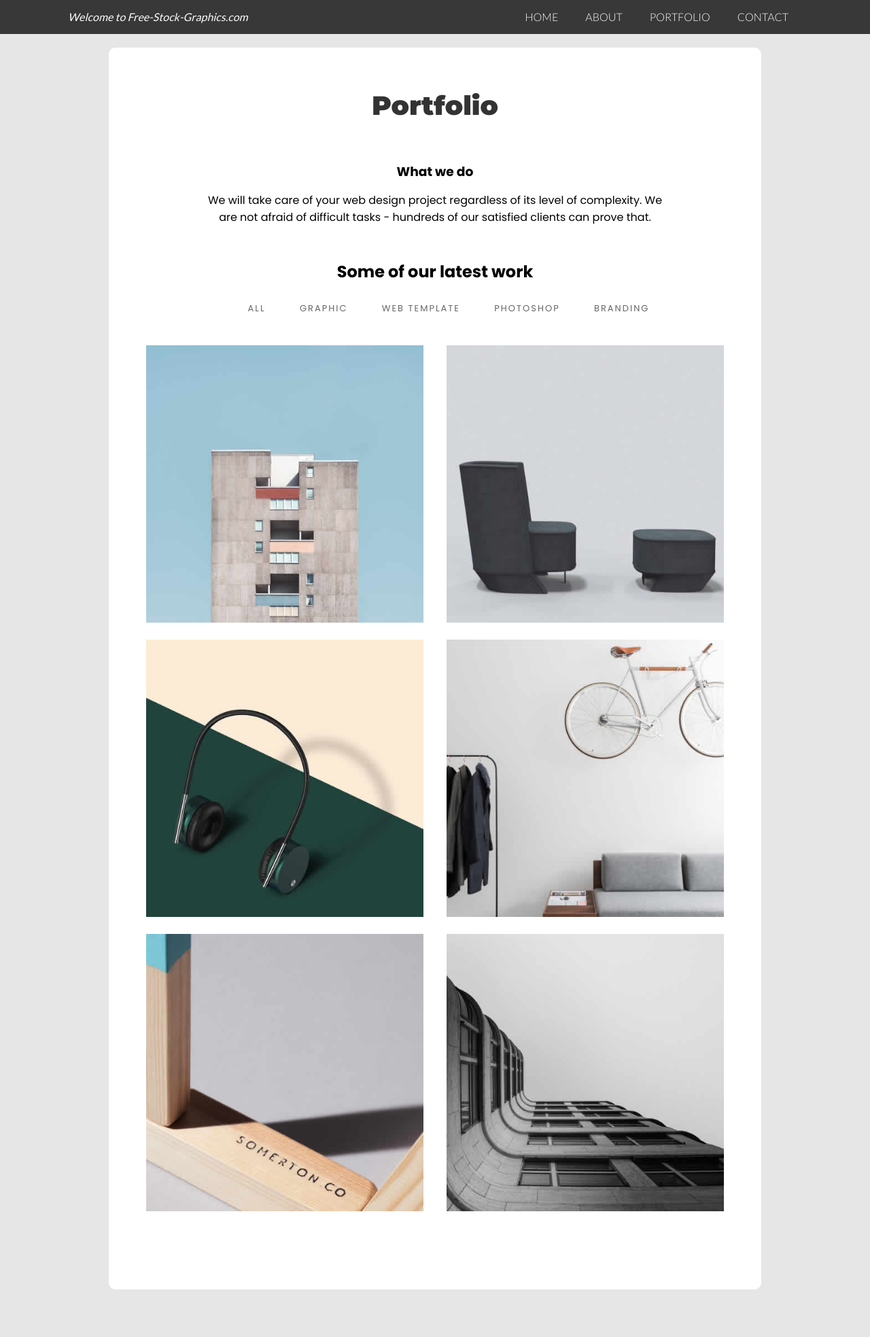
After one commit to nitaq/WebE_Project, a PHP site: page /portfolio.html in a window 1280 px wide. The commit adds this page. Shown: the whole page at 68% size. Run offline with PHP 8.4, Linux system fonts and the light colour scheme.

Commit message:
Created portfolio.html

```diff
--- a/about.html
+++ b/about.html
@@ -13,7 +13,7 @@
 				<ul>
 					<li><a href="index.html">Home</a></li>
 					<li><a href="about.html">About</a></li>
-					<li><a href="#">Work</a></li>
+					<li><a href="portfolio.html">Portfolio</a></li>
 					<li><a href="contact.html">Contact</a></li>
 				</ul>
 			</nav>
--- a/contact.html
+++ b/contact.html
@@ -17,7 +17,7 @@
 				<ul>
 					<li><a href="index.html">Home</a></li>
 					<li><a href="about.html">About</a></li>
-					<li><a href="#">Work</a></li>
+					<li><a href="portfolio.html">Portfolio</a></li>
 					<li><a href="#">Contact</a></li>
 				</ul>
 			</nav>
@@ -27,7 +27,7 @@
 		<!-- FORM -->
 		<div class="container-contact">
 			<form class="contactt-form validate-form">
-				<span class="contactt-form-title">Contact Us</span>
+				<span class="contactt-form-title">Get in touch</span>
 
 
 				<!-- FULL NAME -->
--- a/css/style.css
+++ b/css/style.css
@@ -2,9 +2,6 @@
 {
     color: #e74c3c;
 }
-
-
-
 
 
 
@@ -208,7 +205,8 @@ input[type="number"]::-webkit-inner-spin-button {
 	margin: 70px auto;
 }
 
-.container-contact .contactt-form .contactt-form-title
+.container-contact .contactt-form .contactt-form-title,
+.portfolio-title
 {
 	display: block;
     width: 100%;
@@ -220,6 +218,8 @@ input[type="number"]::-webkit-inner-spin-button {
     padding-bottom: 59px;
     font-weight: 900;
 }
+
+
 
 .validate-input
 {
@@ -593,7 +593,164 @@ textarea:focus, input:focus {
 
 
 
+/****** PORTFOLIO *******/
 
+.container-contact .entry
+{
+	width: 80%;
+	text-align: center;
+	margin: 0 auto;
+}
+
+.container-contact .entry h3
+{
+	margin-bottom: 15px;
+}
+
+.container-contact .entry h2
+{
+	margin: 50px 0 15px;
+}
+
+/* Portfolio section styles
+/* ========================================== */
+
+
+img {
+  width: 100%;
+}
+
+.portfolio-thumb {
+  position: relative;
+  overflow: hidden;
+  margin: 0;
+}
+
+.portfolio-thumb .portfolio-overlay {
+  background: #141414;
+  position: absolute;
+  top: 0;
+  right: 0;
+  bottom: 0;
+  left: 0;
+  width: 100%;
+  height: 100%;
+  opacity: 0;
+  -webkit-transition: all 0.4s ease-in-out;
+  transition: all 0.4s ease-in-out;
+}
+
+.portfolio-thumb:hover .portfolio-overlay {
+  opacity: 0.9;
+}
+
+.portfolio-thumb .portfolio-overlay .portfolio-item {
+    text-align: center;
+    padding: 30% 20px 20px;
+}
+
+.portfolio-thumb .portfolio-overlay .fa {
+    background: #f9f9f9;
+    border-radius: 100px;
+    color: #141414;
+    font-size: 1.3rem;
+    display: inline-block;
+    width: 3.5rem;
+    height: 3.5rem;
+    line-height: 3.5rem;
+    text-align: center;
+    text-decoration: none;
+    margin-bottom: 4px;
+}
+
+
+/*filter css*/
+.filter-wrapper {
+    width: 100%;
+    margin-bottom: 32px;
+    overflow: hidden;
+    text-align: center;
+}
+
+.filter-wrapper li {
+    display: inline-block;
+    margin: 4px;
+}
+
+.filter-wrapper li a {
+    color: #666;
+    font-size: 13px;
+    font-weight: 400;
+    letter-spacing: 2px;
+    padding: 8px 17px;
+    margin-right: 2px;
+    margin-left: 2px;
+    text-transform: uppercase;
+    display: block;
+    text-decoration: none;
+    transition: all 0.4s ease-in-out;
+}
+.filter-wrapper li a:active {
+  background: #111112 !important;
+}
+.filter-wrapper li a:hover,
+.filter-wrapper li a:focus {
+  background: #111112;
+  color: #ffffff;
+}
+
+
+
+/*isotope box css*/
+.iso-box-section {
+    width: 100%;
+}
+
+.iso-box-wrapper {
+    width: 100%;
+    padding: 0;
+    clear: both;
+    position: relative;
+}
+
+.iso-box {
+	width: 48%;
+    position: relative;
+    min-height: 50px;
+    float: left;
+    overflow: hidden;
+
+    margin-bottom: 25px;
+}
+
+.iso-box:first-child
+{
+	margin-right: 4%;
+}
+
+.iso-box h2
+{
+	color: #fff;
+}
+
+.iso-box > a {
+    display: block;
+    width: 100%;
+    height: 100%;
+    overflow: hidden;
+}
+
+.fluid-img {
+    width: 100%;
+    display: block;
+}
+
+.img-responsive
+{
+	display: block;
+    max-width: 100%;
+    height: auto;
+}
 
 
 
--- a/index.html
+++ b/index.html
@@ -18,7 +18,7 @@
 				<ul>
 					<li><a href="#">Home</a></li>
 					<li><a href="about.html">About</a></li>
-					<li><a href="#">Work</a></li>
+					<li><a href="portfolio.html">Portfolio</a></li>
 					<li><a href="contact.html">Contact</a></li>
 				</ul>
 			</nav>
--- /dev/null
+++ b/portfolio.html
@@ -0,0 +1,137 @@
+<!doctype html>
+	<head>
+		<title>Sleek Business - Portfolio</title>
+		<meta charset="UTF-8">
+		<link rel="stylesheet" href="css/style.css">
+
+		<link href="https://fonts.googleapis.com/css?family=Lato:300,400&display=swap" rel="stylesheet">
+		<link href="https://fonts.googleapis.com/css?family=Montserrat:400,600,900&display=swap" rel="stylesheet">
+		<link href="https://fonts.googleapis.com/css?family=Poppins:400,700&display=swap" rel="stylesheet">
+		<link href="https://stackpath.bootstrapcdn.com/font-awesome/4.7.0/css/font-awesome.min.css" rel="stylesheet">
+	</head>
+
+	<body>
+		<!-- Header -->
+		<header>
+			<div class="logo"><i>Welcome to Free-Stock-Graphics.com</i></div>
+			<nav>
+				<ul>
+					<li><a href="index.html">Home</a></li>
+					<li><a href="about.html">About</a></li>
+					<li><a href="#">Portfolio</a></li>
+					<li><a href="contact.html">Contact</a></li>
+				</ul>
+			</nav>
+			<div class="menu-toggle"><i class="fa fa-bars"></i></div>
+		</header>
+
+		<div class="container-contact">
+			<span class="portfolio-title">Portfolio</span>
+			<div class="entry">
+				<h3>What we do</h3>
+				<p>We will take care of your web design project regardless of its level of complexity. We are not afraid of difficult tasks - hundreds of our satisfied clients can prove that.</p>
+
+				<h2>Some of our latest work</h2>
+			</div>
+
+			<div class="images-section">
+				<div class="img-list">
+					<ul class="filter-wrapper">
+						<li><a href="#" data-filter="*" class="selected opc-main-bg">All</a></li>
+                        <li><a href="#" data-filter=".graphic">Graphic</a></li>
+                        <li><a href="#" data-filter=".template">Web template</a></li>
+                        <li><a href="#" data-filter=".photoshop">Photoshop</a></li>
+                        <li><a href="#" data-filter=".branding">Branding</a></li>
+					</ul>
+				</div>
+			</div>
+
+			 <!-- iso box section -->
+                        <div class="iso-box-section wow fadeInUp" data-wow-delay="1s">
+                           <div class="iso-box-wrapper">
+
+                              <div class="iso-box photoshop branding">
+                                 <div class="portfolio-thumb">
+                                    <img src="img/portfolio-img1.jpg" class="img-responsive" alt="Portfolio">
+                                       <div class="portfolio-overlay">
+                                          <div class="portfolio-item">
+                                                <a href="single-project.html"><i class="fa fa-link"></i></a>
+                                                <h2>Project One</h2>
+                                             </div>
+                                       </div>
+                                 </div>
+                              </div>
+                              <div class="iso-box graphic template">
+                                 <div class="portfolio-thumb">
+                                    <img src="img/portfolio-img2.jpg" class="img-responsive" alt="Portfolio">
+                                       <div class="portfolio-overlay">
+                                          <div class="portfolio-item">
+                                                <a href="single-project.html"><i class="fa fa-link"></i></a>
+                                                <h2>Project Two</h2>
+                                             </div>
+                                       </div>
+                                 </div>
+                              </div>
+                            </div>
+                        </div>
+
+                        <div class="iso-box-section wow fadeInUp" data-wow-delay="1s">
+                           <div class="iso-box-wrapper">
+
+                              <div class="iso-box template graphic">
+                                 <div class="portfolio-thumb">
+                                    <img src="img/portfolio-img3.jpg" class="img-responsive" alt="Portfolio">
+                                       <div class="portfolio-overlay">
+                                          <div class="portfolio-item">
+                                                <a href="single-project.html"><i class="fa fa-link"></i></a>
+                                                <h2>Project One</h2>
+                                             </div>
+                                       </div>
+                                 </div>
+                              </div>
+                              <div class="iso-box graphic template">
+                                 <div class="portfolio-thumb">
+                                    <img src="img/portfolio-img4.jpg" class="img-responsive" alt="Portfolio">
+                                       <div class="portfolio-overlay">
+                                          <div class="portfolio-item">
+                                                <a href="single-project.html"><i class="fa fa-link"></i></a>
+                                                <h2>Project Four</h2>
+                                             </div>
+                                       </div>
+                                 </div>
+                              </div>
+                            </div>
+                        </div>
+
+                        <div class="iso-box-section wow fadeInUp" data-wow-delay="1s">
+                           <div class="iso-box-wrapper">
+
+                              <div class="iso-box photoshop branding">
+                                 <div class="portfolio-thumb">
+                                    <img src="img/portfolio-img5.jpg" class="img-responsive" alt="Portfolio">
+                                       <div class="portfolio-overlay">
+                                          <div class="portfolio-item">
+                                                <a href="single-project.html"><i class="fa fa-link"></i></a>
+                                                <h2>Project Five</h2>
+                                             </div>
+                                       </div>
+                                 </div>
+                              </div>
+
+                             <div class="iso-box graphic branding">
+                                 <div class="portfolio-thumb">
+                                    <img src="img/portfolio-img6.jpg" class="img-responsive" alt="Portfolio">
+                                       <div class="portfolio-overlay">
+                                          <div class="portfolio-item">
+                                                <a href="single-project.html"><i class="fa fa-link"></i></a>
+                                                <h2>Project Six</h2>
+                                             </div>
+                                       </div>
+                                 </div>
+                              </div>
+                            </div>
+                        </div>
+
+		</div>
+	</body>
+</html>
```
Also changed, not shown: img/portfolio-img1.jpg (added), img/portfolio-img2.jpg (added), img/portfolio-img3.jpg (added), img/portfolio-img4.jpg (added), img/portfolio-img5.jpg (added), img/portfolio-img6.jpg (added).
